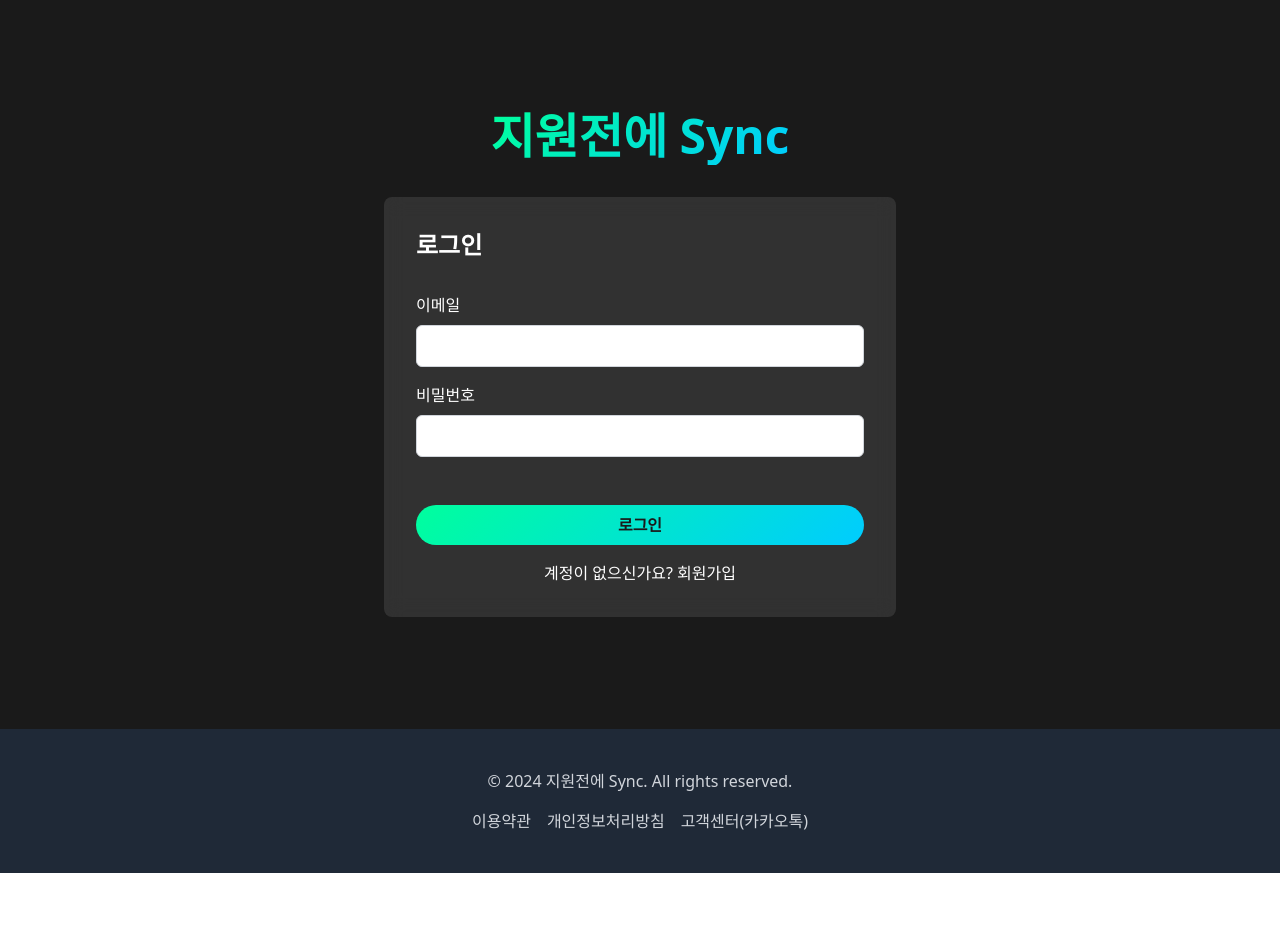
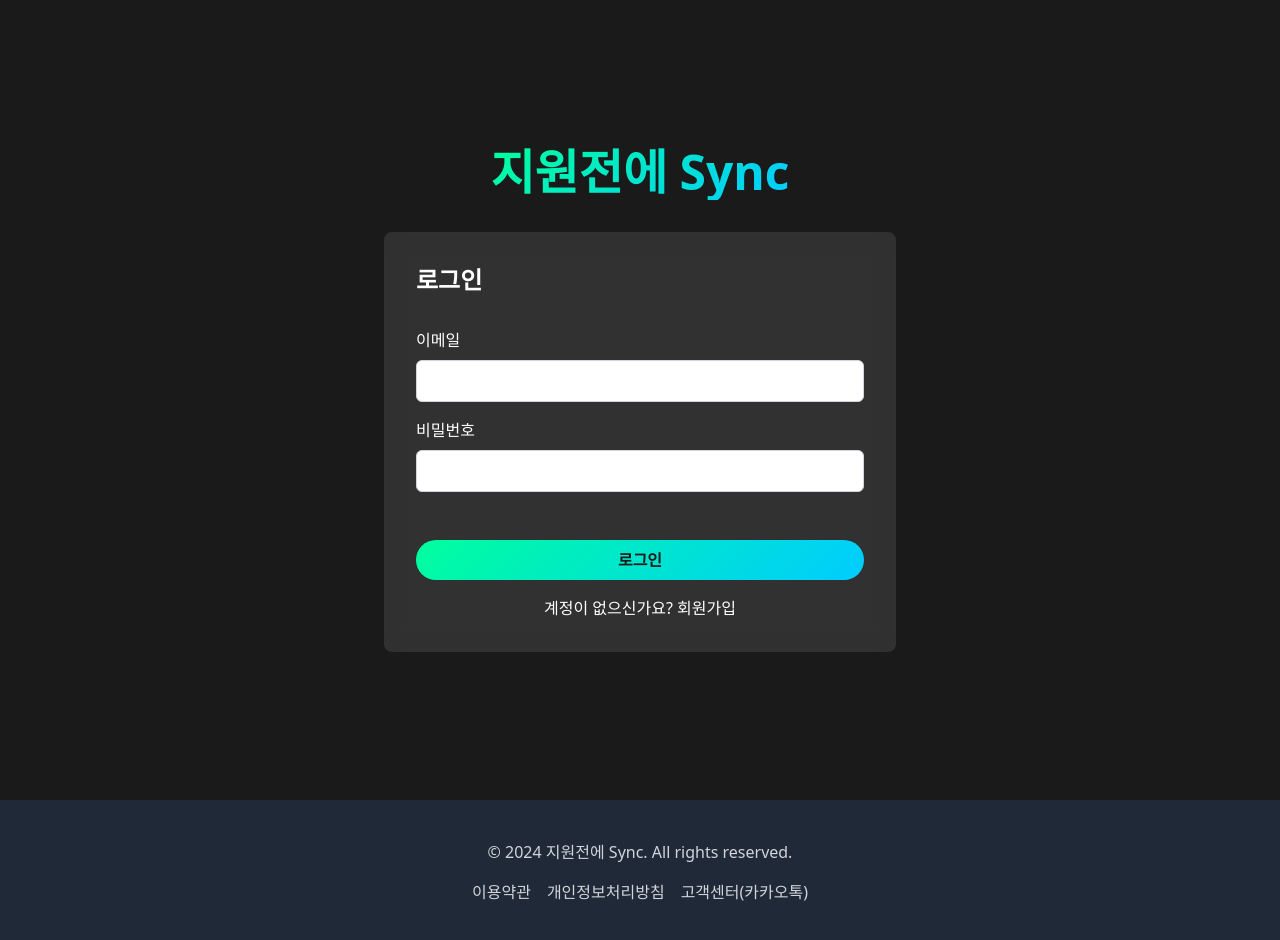
Before and after one commit to team-in10s/jiwon-sync-frontend, a Next.js app: page /app/auth/signin in a window 1280 px wide. Shown: the top 940 px of the page. Before the commit the page ends 873 px from the top, so only its background shows below. Built offline with nearby package versions, Linux system fonts and the light colour scheme.

Commit message:
refactor: improved layout of (auth) pages
- add min-h-screen (100vh) & item center

```diff
--- a/app/app/(auth)/layout.tsx
+++ b/app/app/(auth)/layout.tsx
@@ -2,9 +2,8 @@
 
 export default function AuthLayout({ children }: { children: ReactNode }) {
   return (
-    <main className="flex flex-col items-center justify-between bg-secondary px-4 py-28 text-white">
+    <main className="flex min-h-screen flex-col items-center justify-center bg-secondary px-4 py-28 text-white">
       {children}
-      {/* class="flex-grow container mx-auto px-4 pt-20" */}
     </main>
   );
 }
```
